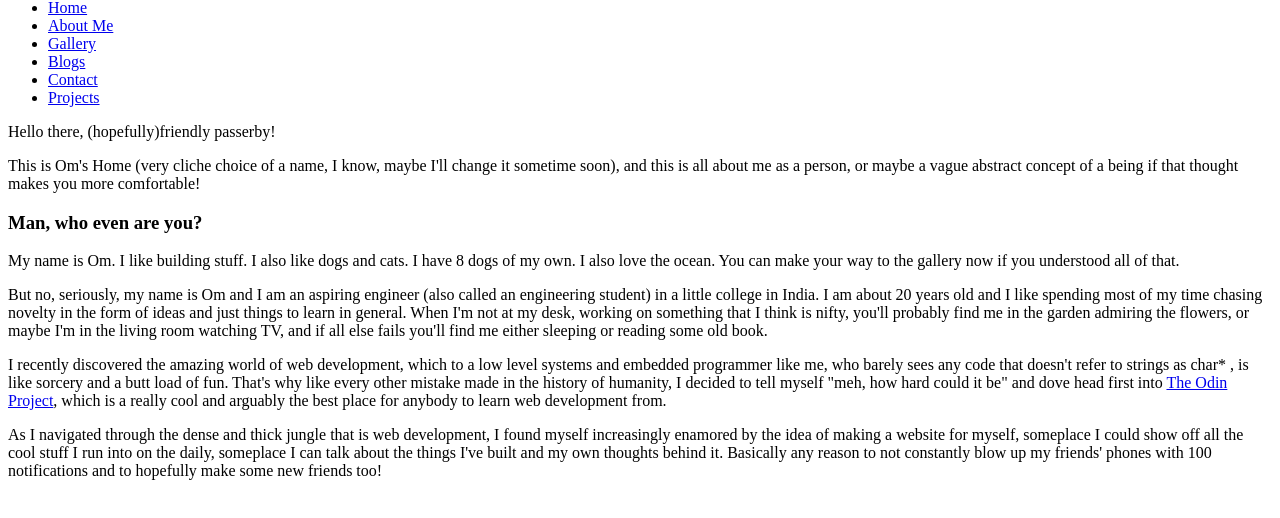
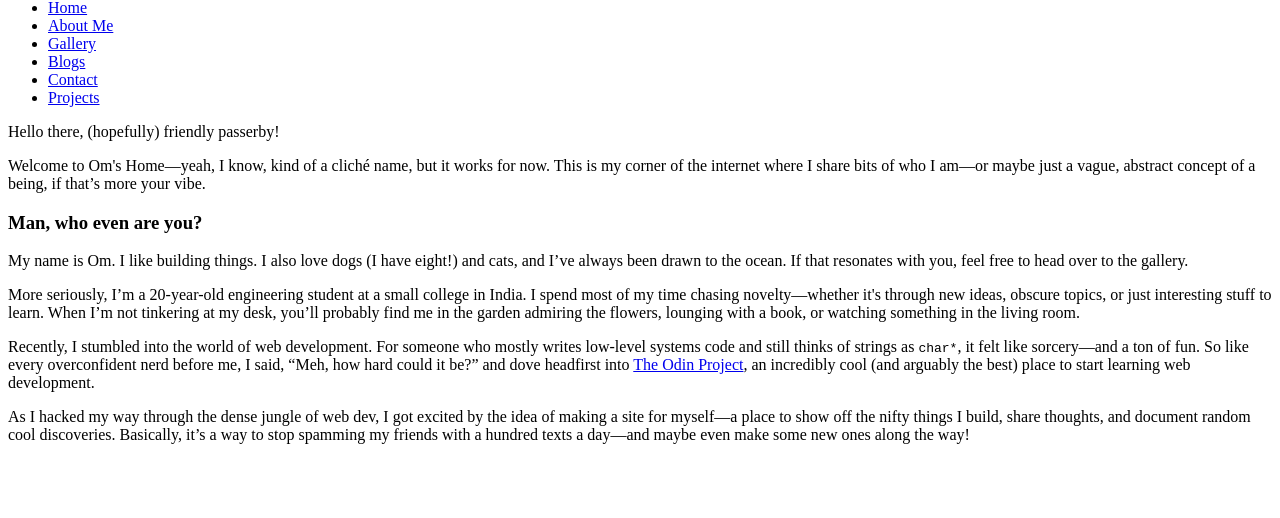
Before and after one commit to omynayak/personal-blog, a plain HTML site: page pages/About Me/about-me.html in a window 1280 px wide. Shown: the part 94-612 px from the top of the page. Drawn offline with Linux system fonts and the light colour scheme.

Commit message:
Small changes to about me page

```diff
--- a/pages/About Me/about-me.html
+++ b/pages/About Me/about-me.html
@@ -20,52 +20,47 @@
     </nav>
     <main>
       <section class="about-me">
-        <p>Hello there, (hopefully)friendly passerby!</p>
+        <p>Hello there, (hopefully) friendly passerby!</p>
         <p>
-          This is Om's Home (very cliche choice of a name, I know, maybe I'll
-          change it sometime soon), and this is all about me as a person, or
-          maybe a vague abstract concept of a being if that thought makes you
-          more comfortable!
+          Welcome to Om's Home—yeah, I know, kind of a cliché name, but it works
+          for now. This is my corner of the internet where I share bits of who I
+          am—or maybe just a vague, abstract concept of a being, if that’s more
+          your vibe.
         </p>
         <h3 class="side-heading">Man, who even are you?</h3>
         <p>
-          My name is Om. I like building stuff. I also like dogs and cats. I
-          have 8 dogs of my own. I also love the ocean. You can make your way to
-          the gallery now if you understood all of that.
+          My name is Om. I like building things. I also love dogs (I have
+          eight!) and cats, and I’ve always been drawn to the ocean. If that
+          resonates with you, feel free to head over to the gallery.
         </p>
         <p>
-          But no, seriously, my name is Om and I am an aspiring engineer (also
-          called an engineering student) in a little college in India. I am
-          about 20 years old and I like spending most of my time chasing novelty
-          in the form of ideas and just things to learn in general. When I'm not
-          at my desk, working on something that I think is nifty, you'll
-          probably find me in the garden admiring the flowers, or maybe I'm in
-          the living room watching TV, and if all else fails you'll find me
-          either sleeping or reading some old book.
+          More seriously, I’m a 20-year-old engineering student at a small
+          college in India. I spend most of my time chasing novelty—whether it's
+          through new ideas, obscure topics, or just interesting stuff to learn.
+          When I’m not tinkering at my desk, you’ll probably find me in the
+          garden admiring the flowers, lounging with a book, or watching
+          something in the living room.
         </p>
         <p>
-          I recently discovered the amazing world of web development, which to a
-          low level systems and embedded programmer like me, who barely sees any
-          code that doesn't refer to strings as char* , is like sorcery and a
-          butt load of fun. That's why like every other mistake made in the
-          history of humanity, I decided to tell myself "meh, how hard could it
-          be" and dove head first into
+          Recently, I stumbled into the world of web development. For someone
+          who mostly writes low-level systems code and still thinks of strings
+          as <code>char*</code>, it felt like sorcery—and a ton of fun. So like
+          every overconfident nerd before me, I said, “Meh, how hard could it
+          be?” and dove headfirst into
           <a
             href="https://www.theodinproject.com/"
             target="_blank"
             rel="noopener noreferrer"
             >The Odin Project</a
-          >, which is a really cool and arguably the best place for anybody to
-          learn web development from.
+          >, an incredibly cool (and arguably the best) place to start learning
+          web development.
         </p>
         <p>
-          As I navigated through the dense and thick jungle that is web
-          development, I found myself increasingly enamored by the idea of
-          making a website for myself, someplace I could show off all the cool
-          stuff I run into on the daily, someplace I can talk about the things
-          I've built and my own thoughts behind it. Basically any reason to not
-          constantly blow up my friends' phones with 100 notifications and to
-          hopefully make some new friends too!
+          As I hacked my way through the dense jungle of web dev, I got excited
+          by the idea of making a site for myself—a place to show off the nifty
+          things I build, share thoughts, and document random cool discoveries.
+          Basically, it’s a way to stop spamming my friends with a hundred texts
+          a day—and maybe even make some new ones along the way!
         </p>
       </section>
     </main>
```
Lines whose indentation alone changed are shown as unchanged.
